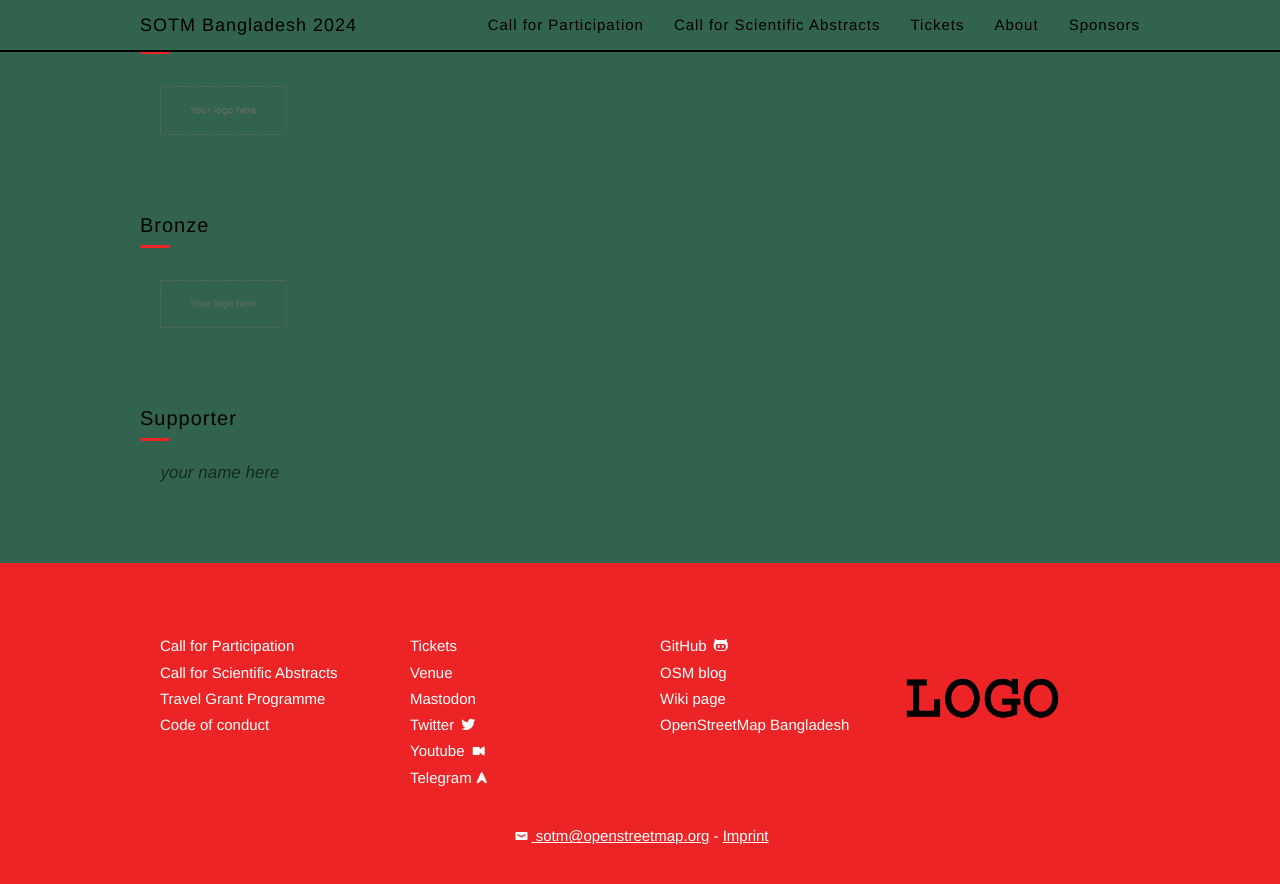
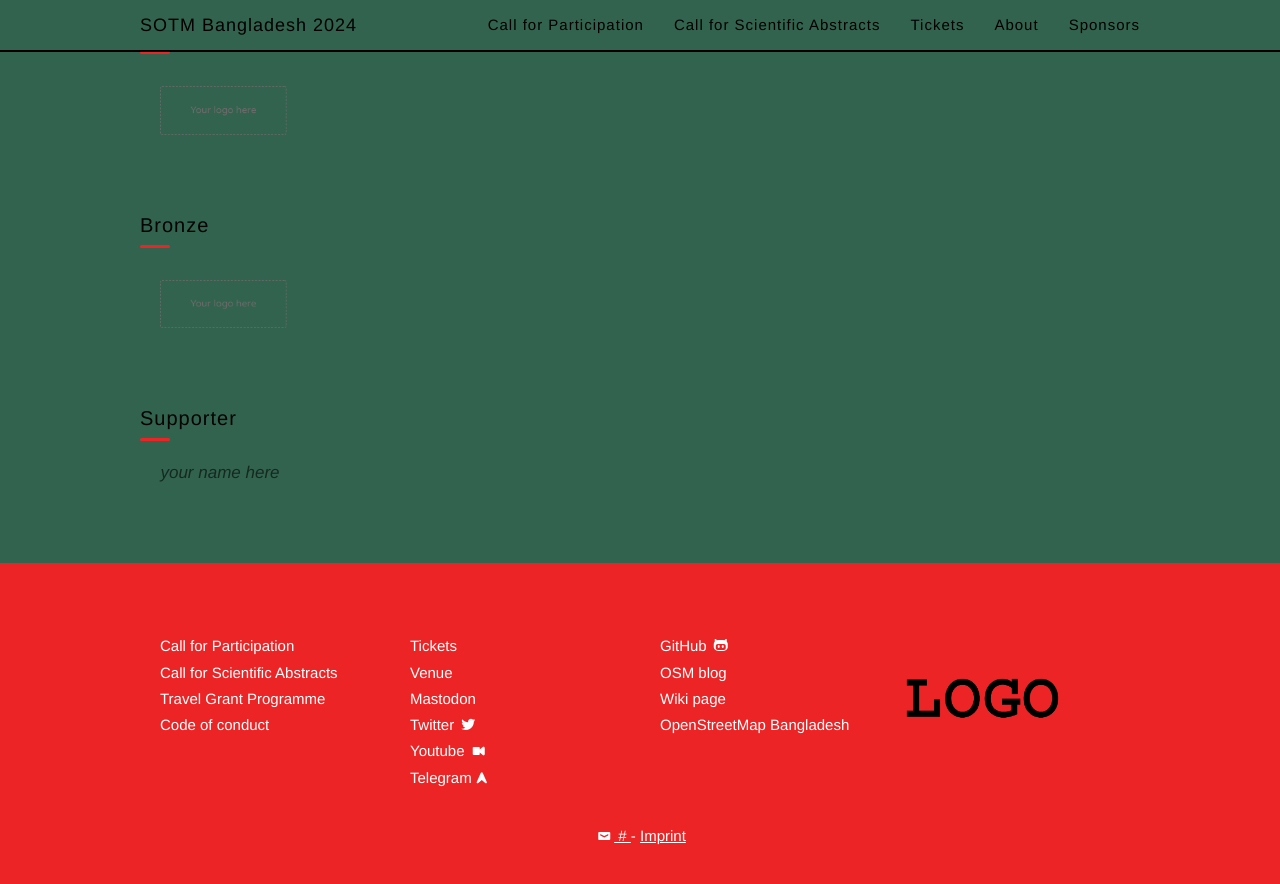
Before and after one commit to mapbd/sotmbd2024, a Jekyll site: the page built from index.html, in a window 1280 px wide and 900 px high, scrolled down 2686 px. Shown: the top 884 px of the window. Built offline with Jekyll 4.4.1, drawn with Linux system fonts in a browser that asks for light colours.

Commit message:
Update footer.html

```diff
--- a/_includes/footer.html
+++ b/_includes/footer.html
@@ -44,7 +44,7 @@
       </div>
         <div class="center">
           <p>
-            <a href="mailto:#"><span class="icon mail" aria-hidden="true"></span>&nbsp;sotm@openstreetmap.org</a> - <a href="{{site.baseurl}}/imprint/">Imprint</a>
+            <a href="mailto:#"><span class="icon mail" aria-hidden="true"></span>&nbsp;# </a> - <a href="{{site.baseurl}}/imprint/">Imprint</a>
           </p>
         </div>
       </div>
```
